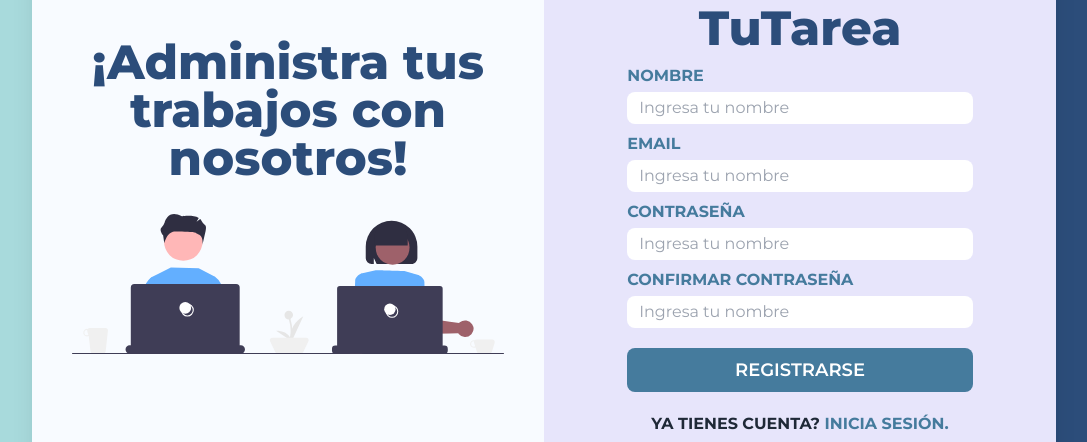
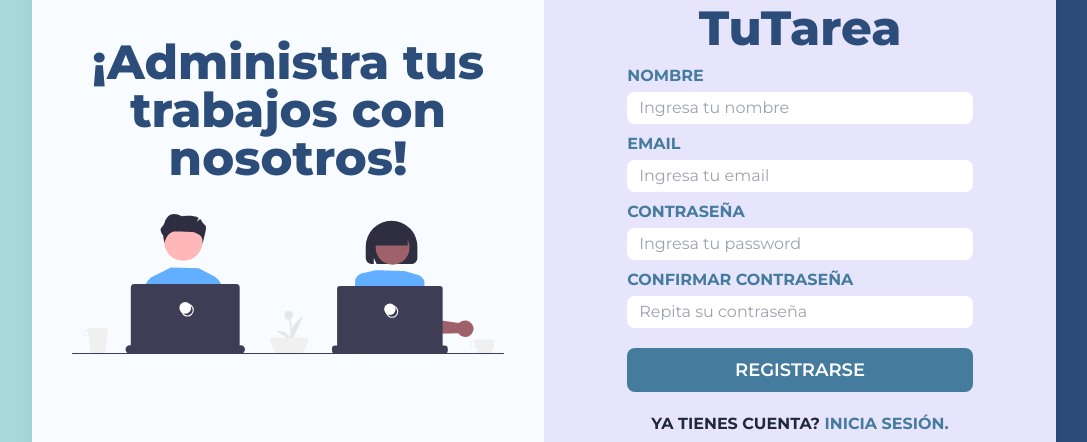
Before and after one commit to Fabiote2003/frontend-tutarea, a React (Vite) app: page /registro in a window 1280 px wide. Shown: the part 204-646 px from the top of the page, without its empty margins (96-1183 px from the left). Built offline with nearby package versions, Linux system fonts and the light colour scheme.

Commit message:
se modifica register para trabajar con formix y validar con yup

```diff
--- a/src/context/UserContext.jsx
+++ b/src/context/UserContext.jsx
@@ -46,6 +46,9 @@ export const UserProvaider = ({ children }) => {
       value={{
         loginContext,
         registerContext,
+        setUserEmailForLogin,
+        userEmailForLogin
+
       }}>
       {children}
     </userContext.Provider>
--- a/src/pages/Login.jsx
+++ b/src/pages/Login.jsx
@@ -1,51 +1,60 @@
-import React from 'react';
-import { Link } from 'react-router-dom';
+import React from "react";
+import { Link } from "react-router-dom";
 import * as Yup from "yup";
 import { Formik, Form, Field, ErrorMessage } from "formik";
-import {useUser} from './../context/UserContext'
+import { useUser } from "./../context/UserContext";
 const Login = () => {
-
-const {loginContext}= useUser()
-
+  const { loginContext, userEmailForLogin } = useUser();
 
   return (
-    <div className='flex font-mont'>
-        <div className='bg-[#A8DADC] w-1/2 h-screen'>
-
-        </div>
-        <div className='absolute w-4/5 h-4/5 md:h-4/5 lg:h-3/4 left-0 right-0 top-0 bottom-0 m-auto flex flex-col md:flex-row shadow-xl'>
-
-            <div className='w-full md:w-1/2 h-full rounded-2xl md:rounded-r-none bg-[#E7E5FB] md:rounded-l-2xl pl-10 pr-10 pt-5 pb-5	flex flex-col items-center'>
-                <h1 className='text-5xl font-sans font-extrabold text-[#2C4D7A]'>TuTarea</h1>
+    <div className="flex font-mont">
+      <div className="bg-[#A8DADC] w-1/2 h-screen"></div>
+      <div className="absolute w-4/5 h-4/5 md:h-4/5 lg:h-3/4 left-0 right-0 top-0 bottom-0 m-auto flex flex-col md:flex-row shadow-xl">
+        <div className="w-full md:w-1/2 h-full rounded-2xl md:rounded-r-none bg-[#E7E5FB] md:rounded-l-2xl pl-10 pr-10 pt-5 pb-5	flex flex-col items-center">
+          <h1 className="text-5xl font-sans font-extrabold text-[#2C4D7A]">
+            TuTarea
+          </h1>
           <Formik
-                initialValues={{email:"",password:""}}
+            initialValues={{ email: userEmailForLogin || "", password: "" }}
             validationSchema={Yup.object({
               email: Yup.string()
                 .email("debe ser un tipo de email valido")
                 .required("el campo es requerido"),
               password: Yup.string()
                 .required("el campo es requerido")
-                    .min(6,"debe contener al menos 6 caracteres")
-                    .max(15,"no debe super un maximo de 15 caracteres"),
+                .min(6, "debe contener al menos 6 caracteres")
+                .max(15, "no debe super un maximo de 15 caracteres"),
             })}
-                onSubmit={async(values)=>{
-                  console.log(values)
-                  const rta = await loginContext(values)
-                  console.log("rta del componente LOGIN",rta);
+            onSubmit={async (values) => {
+              console.log(values);
+              const rta = await loginContext(values);
+              console.log("rta del componente LOGIN", rta);
             }}
+            //esta funcio es de formik, y se utiliza para cargar los datos en el fomulario, es decir, formik carga inicialmete los datos vacios que se encuentran en el initialValue(),
+            //luego cuando queremos editar y cargar con los datos que recogemos con el params, devemos recargar el formulario con los datos obtenido, enableReinitialize
+            enableReinitialize={true}
           >
-                  {({handleSubmit})=>(
-
-                <Form onSubmit={handleSubmit} className='flex flex-col items-center mt-5 w-full sm:w-4/5'>
-                    <h1 className='text-2xl font-extrabold text-[#1D3557] text-center'>¡Bienvenido de Nuevo!</h1>
-                    <div className='mt-7 flex flex-col items-start w-full'>
-                      <label htmlFor="email" className='text-[#457B9D] uppercase text-md font-bold mb-1'>Email</label>
+            {({ handleSubmit }) => (
+              <Form
+                onSubmit={handleSubmit}
+                className="flex flex-col items-center mt-5 w-full sm:w-4/5"
+              >
+                <h1 className="text-2xl font-extrabold text-[#1D3557] text-center">
+                  ¡Bienvenido de Nuevo!
+                </h1>
+                <div className="mt-7 flex flex-col items-start w-full">
+                  <label
+                    htmlFor="email"
+                    className="text-[#457B9D] uppercase text-md font-bold mb-1"
+                  >
+                    Email
+                  </label>
                   <Field
-                        className='w-full p-1 rounded-lg'
+                    className="w-full p-1 rounded-lg"
                     component="input"
                     name="email"
                     type="name"
-                        id='email'
+                    id="email"
                   />
                   <ErrorMessage
                     component="p"
@@ -53,12 +62,17 @@ const {loginContext}= useUser()
                     name="email"
                   />
                 </div>
-                    <div className='mt-2 flex flex-col items-start w-full'>
-                      <label htmlFor="email" className='text-[#457B9D] uppercase text-md font-bold mb-1'>Contraseña</label>
+                <div className="mt-2 flex flex-col items-start w-full">
+                  <label
+                    htmlFor="email"
+                    className="text-[#457B9D] uppercase text-md font-bold mb-1"
+                  >
+                    Contraseña
+                  </label>
                   <Field
-                         className='w-full p-1 rounded-lg'
+                    className="w-full p-1 rounded-lg"
                     type="password"
-                         id='password'
+                    id="password"
                     name="password"
                   />
                   <ErrorMessage
@@ -68,26 +82,30 @@ const {loginContext}= useUser()
                   />
                 </div>
 
-                    <button className='btn-submit px-4'>Login </button>
+                <button className="btn-submit px-4">Login </button>
               </Form>
-                  )
-                  }
-
+            )}
           </Formik>
-                <p className='text-gray-800 font-bold uppercase mt-5 text-center'>¿No tienes cuenta? <Link className='text-[#457B9D]' to={"/registro  "}>Registrate</Link>.</p>
+          <p className="text-gray-800 font-bold uppercase mt-5 text-center">
+            ¿No tienes cuenta?{" "}
+            <Link className="text-[#457B9D]" to={"/registro  "}>
+              Registrate
+            </Link>
+            .
+          </p>
         </div>
 
-            <div className='w-1/2 hidden md:flex flex-col items-center justify-center bg-[#F8FBFF] rounded-r-2xl p-10 gap-8'>
-                <h1 className='text-5xl font-sans font-extrabold text-[#2C4D7A] text-center'>¡Administra tus trabajos con nosotros!</h1>
-                <img src='../../src/assets/personas-estudiando.svg'/>
+        <div className="w-1/2 hidden md:flex flex-col items-center justify-center bg-[#F8FBFF] rounded-r-2xl p-10 gap-8">
+          <h1 className="text-5xl font-sans font-extrabold text-[#2C4D7A] text-center">
+            ¡Administra tus trabajos con nosotros!
+          </h1>
+          <img src="../../src/assets/personas-estudiando.svg" />
         </div>
       </div>
 
-        <div className='bg-[#2C4D7A] w-1/2'>
+      <div className="bg-[#2C4D7A] w-1/2"></div>
+    </div>
+  );
+};
 
-        </div>
-    </div>
-  )
-}
-
-export default Login
+export default Login;
--- a/src/pages/Register.jsx
+++ b/src/pages/Register.jsx
@@ -1,115 +1,229 @@
-import { Link, useNavigate } from 'react-router-dom';
-import { useState } from 'react';
-import clienteAxios from '../config/clienteAxios';
-import Swal from 'sweetalert2';
+import { Link, useNavigate } from "react-router-dom";
+import { useState } from "react";
+
+import { Formik, Form, Field, ErrorMessage } from "formik"; //, ErrorMessage
+import * as Yup from "yup";
+
+import { useUser } from "./../context/UserContext";
+
+import Swal from "sweetalert2";
 
 const Register = () => {
+  const { registerContext } = useUser();
+
   const navigate = useNavigate();
 
-  const [nuevoUsuario, setNuevoUsuario] = useState({
-    name: '',
-    email: '',
-    password: '',
+  const equalPassword = (pass1, pass2) => {
+    if (pass1 === pass2) return true;
+    else {
+      Swal.fire({
+        icon: "error",
+        title: "Password",
+        text: `Las contraseñas deben ser iguales!`,
       });
-
-  const [passwordValidation, setPasswordValidation] = useState('');
+    }
+  };
 
   const completarFormulario = (e) => {
     setNuevoUsuario({
       ...nuevoUsuario,
-      [e.target.name]: e.target.value
-    })
-  }
+      [e.target.name]: e.target.value,
+    });
+  };
 
   const crearUsuario = async (e) => {
     e.preventDefault();
 
     try {
-      const {data} = await clienteAxios.post('/usuario/registrar', nuevoUsuario);
-      console.log(data)
+      const { data } = await clienteAxios.post(
+        "/usuario/registrar",
+        nuevoUsuario
+      );
+      console.log(data);
       Swal.fire({
-        position: 'center-center',
-        icon: 'success',
-        title: '¡Usuario Registrado exitosamente!',
+        position: "center-center",
+        icon: "success",
+        title: "¡Usuario Registrado exitosamente!",
         showConfirmButton: false,
-        timer: 1500
-      })
-      navigate('/');
+        timer: 1500,
+      });
+      navigate("/");
     } catch (error) {
-
       let listaErrores;
       if (error) {
-        listaErrores = error.response.data.message.map(message => message.msg);
+        listaErrores = error.response.data.message.map(
+          (message) => message.msg
+        );
       }
       console.log(error);
       Swal.fire({
-        icon: 'error',
-        title: 'Ocurrio un error al registrarse!',
+        icon: "error",
+        title: "Ocurrio un error al registrarse!",
         text: `${listaErrores}`,
-      })
+      });
     }
-
-  }
+  };
 
   return (
-    <div className='flex font-mont'>
-        <div className='bg-[#A8DADC] w-1/2 h-screen'>
-
-        </div>
-        <div className='absolute w-4/5 h-5/6 md:h-4/5 lg:h-3/4 left-0 right-0 top-0 bottom-0 m-auto flex flex-col md:flex-row shadow-xl'>
-
-            <div className='w-1/2 hidden md:flex flex-col items-center justify-center bg-[#F8FBFF] rounded-l-2xl p-10 gap-8'>
-                <h1 className='text-5xl font-sans font-extrabold text-[#2C4D7A] text-center'>¡Administra tus trabajos con nosotros!</h1>
-                <img src='../../src/assets/personas-estudiando.svg'/>
+    <div className="flex font-mont">
+      <div className="bg-[#A8DADC] w-1/2 h-screen"></div>
+      <div className="absolute w-4/5 h-5/6 md:h-4/5 lg:h-3/4 left-0 right-0 top-0 bottom-0 m-auto flex flex-col md:flex-row shadow-xl">
+        <div className="w-1/2 hidden md:flex flex-col items-center justify-center bg-[#F8FBFF] rounded-l-2xl p-10 gap-8">
+          <h1 className="text-5xl font-sans font-extrabold text-[#2C4D7A] text-center">
+            ¡Administra tus trabajos con nosotros!
+          </h1>
+          <img src="../../src/assets/personas-estudiando.svg" />
         </div>
 
-            <div className='w-full md:w-1/2 h-full rounded-2xl  md:rounded-l-none bg-[#E7E5FB] md:rounded-r-2xl pl-10 pr-10 pt-5 pb-5	flex flex-col items-center justify-center'>
-                <h1 className='text-3xl xl:text-5xl font-sans font-extrabold text-center text-[#2C4D7A]'>Bienvenido a TuTarea</h1>
-                <form
-                  className='flex flex-col items-center mt-1 w-full sm:w-4/5'
-                  onSubmit={crearUsuario}
+        <div className="w-full md:w-1/2 h-full rounded-2xl  md:rounded-l-none bg-[#E7E5FB] md:rounded-r-2xl pl-10 pr-10 pt-5 pb-5	flex flex-col items-center justify-center">
+          <h1 className="text-3xl xl:text-5xl font-sans font-extrabold text-center text-[#2C4D7A]">
+            Bienvenido a TuTarea
+          </h1>
+
+          <Formik
+            initialValues={{ name: "", email: "", password: "" }}
+            validationSchema={Yup.object({
+              name: Yup.string()
+                .required("el nombre es requerido")
+                .min(3, "el nombre debe contener como minimo 3 caracteres")
+                .max(90, "el nombre debe contener un maximo de 90 caracteres"),
+              email: Yup.string()
+                .email("debe ser un tipo de email valido")
+                .required("el campo es requerido"),
+              password: Yup.string()
+                .required("el campo es requerido")
+                .min(6, "debe contener al menos 6 caracteres")
+                .max(15, "no debe super un maximo de 15 caracteres"),
+              confirmarPassword: Yup.string()
+                .oneOf(
+                  [Yup.ref("password"), null],
+                  "Las contraseñas no coinciden"
+                )
+                .required("Por favor confirma tu contraseña"),
+            })}
+            onSubmit={async (values) => {
+              try {
+                const rta = await registerContext(values);
+                console.log(rta);
+                navigate("/");
+              } catch (error) {
+                console.log(
+                  "Eror en el onSubmit del componente Register",
+                  error
+                );
+              }
+            }}
+            //esta funcio es de formik, y se utiliza para cargar los datos en el fomulario, es decir, formik carga inicialmete los datos vacios que se encuentran en el initialValue(),
+            //luego cuando queremos editar y cargar con los datos que recogemos con el params, devemos recargar el formulario con los datos obtenido, enableReinitialize
+            enableReinitialize={true}
           >
-                    <div className='mt-2 flex flex-col items-start w-full'>
-                      <label htmlFor="name" className='text-[#457B9D] uppercase text-md font-bold mb-1'>Nombre</label>
-                      <input name='name' id='name' className='w-full p-1 pl-3 rounded-lg' placeholder='Ingresa tu nombre'
-                        value={nuevoUsuario.nombre} onChange={completarFormulario}
+            {({ handleSubmit }) => (
+              <Form
+                className="flex flex-col items-center mt-1 w-full sm:w-4/5"
+                onSubmit={handleSubmit}
+              >
+                <div className="mt-2 flex flex-col items-start w-full">
+                  <label
+                    htmlFor="name"
+                    className="text-[#457B9D] uppercase text-md font-bold mb-1"
+                  >
+                    Nombre
+                  </label>
+                  <Field
+                    className="w-full p-1 pl-3 rounded-lg"
+                    component="input"
+                    type="text"
+                    name="name"
+                    id="name"
+                    placeholder="Ingresa tu nombre"
+                  />
+                  <ErrorMessage
+                    component="p"
+                    className="text-red-600 text-sm"
+                    name="name"
                   />
                 </div>
 
-                    <div className='mt-2 flex flex-col items-start w-full'>
-                      <label htmlFor="email" className='text-[#457B9D] uppercase text-md font-bold mb-1'>Email</label>
-                      <input type="email" name='email' id='email' className='w-full p-1 pl-3 rounded-lg' placeholder='Ingresa tu nombre'
-                        value={nuevoUsuario.email} onChange={completarFormulario}
+                <div className="mt-2 flex flex-col items-start w-full">
+                  <label
+                    htmlFor="email"
+                    className="text-[#457B9D] uppercase text-md font-bold mb-1"
+                  >
+                    Email
+                  </label>
+                  <Field
+                    componet="input"
+                    type="text"
+                    name="email"
+                    id="email"
+                    className="w-full p-1 pl-3 rounded-lg"
+                    placeholder="Ingresa tu email"
+                  />
+                  <ErrorMessage
+                    component="p"
+                    className="text-red-600 text-sm"
+                    name="email"
                   />
                 </div>
-                    <div className='mt-2 flex flex-col items-start w-full'>
-                      <label htmlFor="password" className='text-[#457B9D] uppercase text-md font-bold mb-1'>Contraseña</label>
-                      <input type="password" name="password" id='password' className='w-full p-1 pl-3 rounded-lg' placeholder='Ingresa tu nombre'
-                         value={nuevoUsuario.password} onChange={completarFormulario}
+                <div className="mt-2 flex flex-col items-start w-full">
+                  <label
+                    htmlFor="password"
+                    className="text-[#457B9D] uppercase text-md font-bold mb-1"
+                  >
+                    Contraseña
+                  </label>
+                  <Field
+                    type="password"
+                    name="password"
+                    id="password"
+                    className="w-full p-1 pl-3 rounded-lg"
+                    placeholder="Ingresa tu password"
                   />
-
+                  <ErrorMessage
+                    component="p"
+                    className="text-red-600 text-sm"
+                    name="password"
+                  />
                 </div>
-                    <div className='mt-2 flex flex-col items-start w-full'>
-                      <label htmlFor="confirmarPassword" className='text-[#457B9D] uppercase text-md font-bold mb-1'>Confirmar Contraseña</label>
-                      <input type="password" id='confirmarPassword' className='w-full p-1 pl-3 rounded-lg' placeholder='Ingresa tu nombre'
-                      value={passwordValidation}
-                      onChange={(e) => setPasswordValidation(e.target.value)}
+                <div className="mt-2 flex flex-col items-start w-full">
+                  <label
+                    htmlFor="confirmarPassword"
+                    className="text-[#457B9D] uppercase text-md font-bold mb-1"
+                  >
+                    Confirmar Contraseña
+                  </label>
+                  <Field
+                    type="password"
+                    name="confirmarPassword"
+                    id="confirmarPassword"
+                    className="w-full p-1 pl-3 rounded-lg"
+                    placeholder="Repita su contraseña"
+                  />
+                  <ErrorMessage
+                    component="p"
+                    className="text-red-600 text-sm"
+                    name="confirmarPassword"
                   />
                 </div>
 
-                    <input className='btn-submit' type="submit" value="Registrarse" />
-                </form>
-                <p className='text-gray-800 font-bold uppercase mt-5 text-center'>Ya tienes cuenta? <Link className='text-[#457B9D]' to={"/"}>Inicia sesión.</Link></p>
+                <button className="btn-submit" type="submit">
+                  Registrarse
+                </button>
+              </Form>
+            )}
+          </Formik>
+          <p className="text-gray-800 font-bold uppercase mt-5 text-center">
+            Ya tienes cuenta?{" "}
+            <Link className="text-[#457B9D]" to={"/"}>
+              Inicia sesión.
+            </Link>
+          </p>
+        </div>
       </div>
 
+      <div className="bg-[#2C4D7A] w-1/2"></div>
+    </div>
+  );
+};
 
-        </div>
-
-        <div className='bg-[#2C4D7A] w-1/2'>
-
-        </div>
-    </div>
-  )
-}
-
-export default Register
+export default Register;
```
Lines whose indentation alone changed are shown as unchanged.
